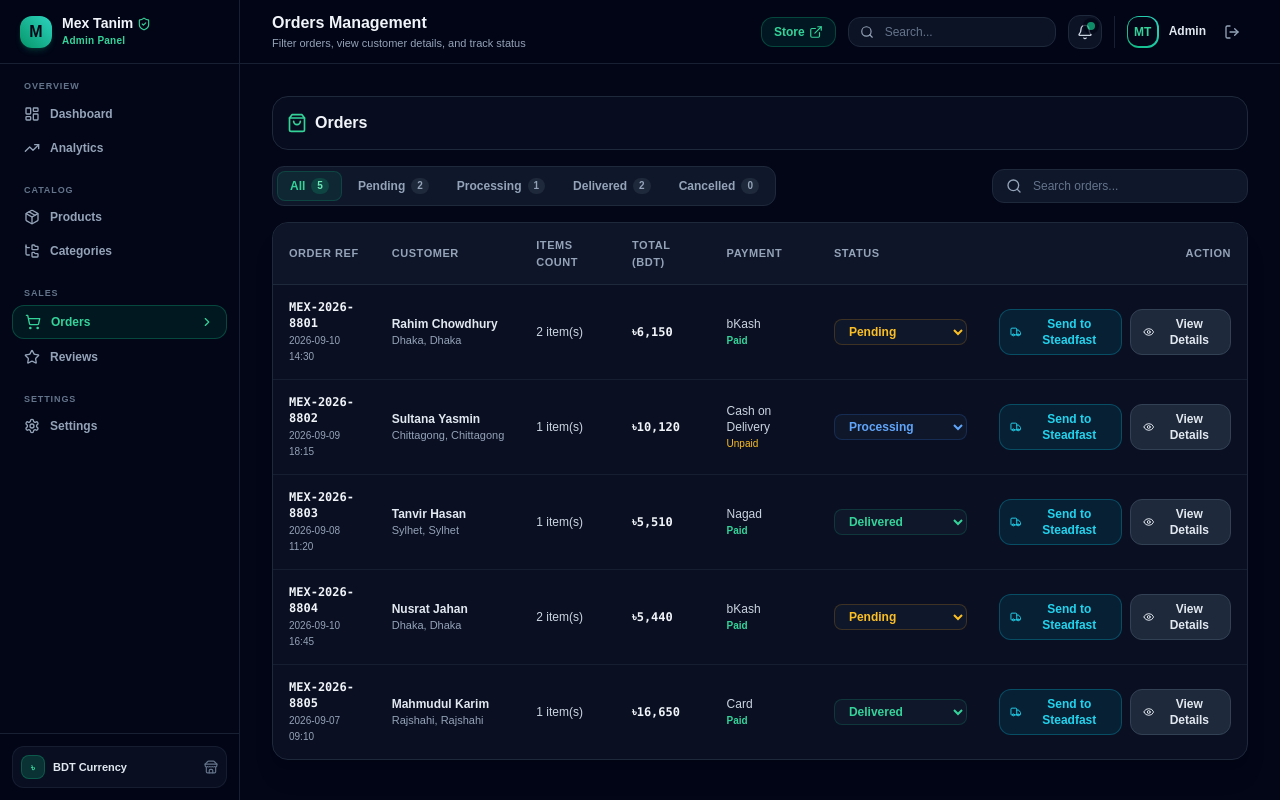
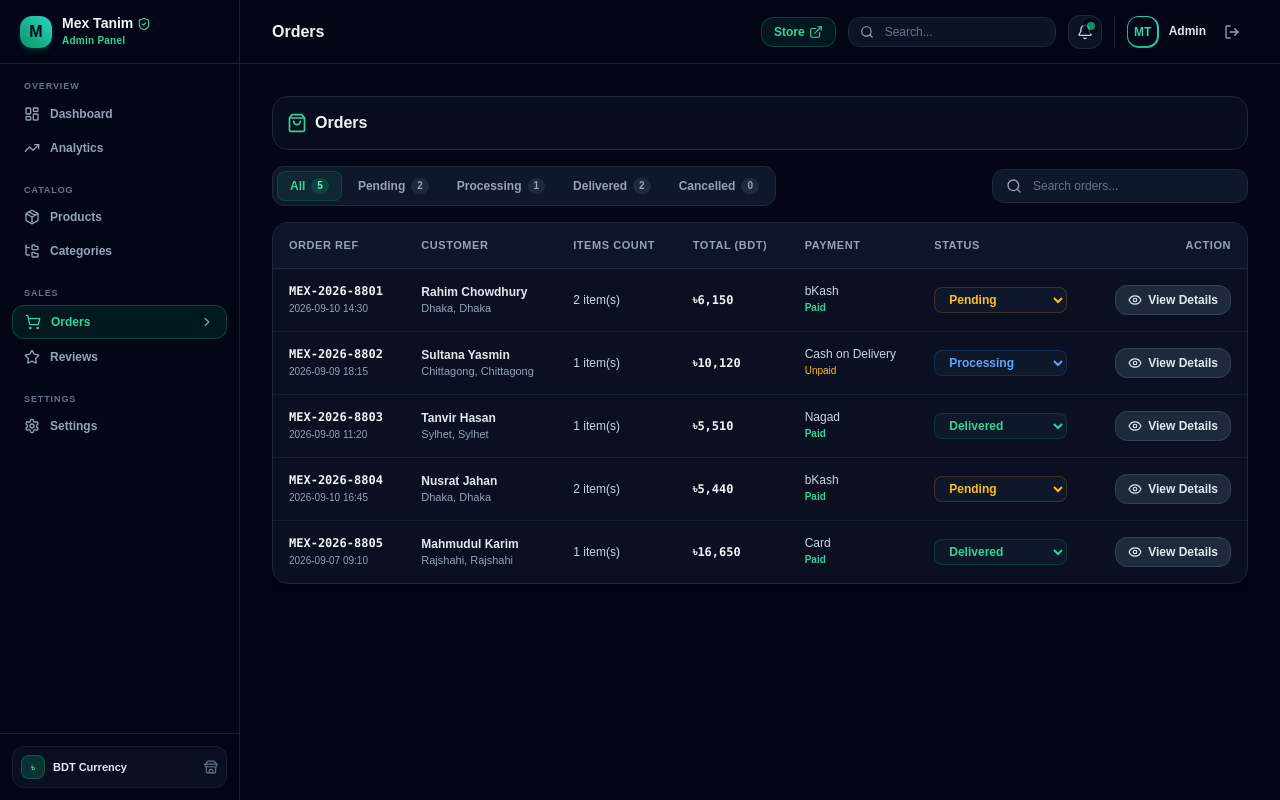
Before and after one commit to mcxtanim/Mex_Tanim, a Next.js app in the folder admin_website/: page /orders in a window 1280 px wide. Built offline with nearby package versions, Linux system fonts and the light colour scheme.

Commit message:
Commit #70: Remove Key Performance text and Steadfast Courier API status and Send to Steadfast buttons

```diff
--- a/admin_website/src/app/analytics/page.tsx
+++ b/admin_website/src/app/analytics/page.tsx
@@ -4,10 +4,7 @@ import { AnalyticsView } from "@/features/analytics/AnalyticsView";
 export default function AnalyticsPage() {
   return (
     <>
-      <AdminHeader
-        title="Financial & Revenue Analytics"
-        subtitle="Track total revenue, operational costs, and automated net profit with custom date range graphs"
-      />
+      <AdminHeader title="Analytics" />
       <main className="p-8">
         <AnalyticsView />
       </main>
--- a/admin_website/src/app/categories/page.tsx
+++ b/admin_website/src/app/categories/page.tsx
@@ -4,7 +4,7 @@ import { CategoriesView } from "@/features/categories/CategoriesView";
 export default function CategoriesPage() {
   return (
     <>
-      <AdminHeader title="Categories Management" subtitle="Manage store product categories & taxonomy" />
+      <AdminHeader title="Categories" />
       <main className="p-8">
         <CategoriesView />
       </main>
--- a/admin_website/src/app/orders/page.tsx
+++ b/admin_website/src/app/orders/page.tsx
@@ -4,7 +4,7 @@ import { OrdersView } from "@/features/orders/OrdersView";
 export default function OrdersPage() {
   return (
     <>
-      <AdminHeader title="Orders Management" subtitle="Filter orders, view customer details, and track status" />
+      <AdminHeader title="Orders" />
       <main className="p-8">
         <OrdersView />
       </main>
--- a/admin_website/src/app/page.tsx
+++ b/admin_website/src/app/page.tsx
@@ -4,7 +4,7 @@ import { DashboardView } from "@/features/dashboard/DashboardView";
 export default function DashboardPage() {
   return (
     <>
-      <AdminHeader title="Dashboard Overview" subtitle="Mex Tanim Store Key Performance & Sales Metrics" />
+      <AdminHeader title="Dashboard Overview" />
       <main className="p-8">
         <DashboardView />
       </main>
--- a/admin_website/src/app/products/page.tsx
+++ b/admin_website/src/app/products/page.tsx
@@ -4,7 +4,7 @@ import { ProductsView } from "@/features/products/ProductsView";
 export default function ProductsPage() {
   return (
     <>
-      <AdminHeader title="Products Management" subtitle="Catalog, Pricing in BDT, Discounts & Stock Control" />
+      <AdminHeader title="Products" />
       <main className="p-8">
         <ProductsView />
       </main>
--- a/admin_website/src/features/orders/OrderDetailModal.tsx
+++ b/admin_website/src/features/orders/OrderDetailModal.tsx
@@ -166,27 +166,7 @@ export function OrderDetailModal({
                 <option value="Delivered">Delivered</option>
                 <option value="Cancelled">Cancelled</option>
               </select>
-            </div>
-
-            <div className="pt-2 border-t border-slate-700/50 flex items-center justify-between flex-wrap gap-2">
-              <div className="flex items-center space-x-1.5 text-xs text-slate-300 font-medium">
-                <Truck className="w-4 h-4 text-cyan-400" />
-                <span>Steadfast Courier API:</span>
-                <span className="text-[10px] text-amber-400 bg-amber-500/10 px-2 py-0.5 rounded-md border border-amber-500/20 font-mono">
-                  Ready (Pending API Key in Settings)
-                </span>
-              </div>
-
-              <button
-                type="button"
-                onClick={() => alert("Steadfast Courier API is ready! Once you enter your API Key & Secret Key in Settings, orders will automatically dispatch via Steadfast Courier.")}
-                className="px-3 py-1.5 bg-cyan-500/10 hover:bg-cyan-500/20 text-cyan-400 border border-cyan-500/30 rounded-xl text-xs font-bold transition flex items-center space-x-1.5 cursor-pointer"
-              >
-                <Truck className="w-3.5 h-3.5" />
-                <span>Send to Steadfast Courier</span>
-              </button>
-            </div>
-          </div>
+            </div>          </div>
         </div>
       </div>
     </div>
--- a/admin_website/src/features/orders/OrdersTable.tsx
+++ b/admin_website/src/features/orders/OrdersTable.tsx
@@ -114,19 +114,6 @@ export function OrdersTable({ orders, onViewDetails, onStatusChange }: OrdersTab
               <td className="py-3.5 px-4 text-right">
                 <div className="flex items-center justify-end space-x-2">
                   <button
-                    type="button"
-                    onClick={(e) => {
-                      e.stopPropagation();
-                      alert("Steadfast Courier API is ready! Once you enter your API Key & Secret Key in Settings, orders will automatically dispatch via Steadfast Courier.");
-                    }}
-                    className="inline-flex items-center gap-1.5 px-2.5 py-1.5 rounded-xl text-xs font-semibold bg-cyan-500/10 hover:bg-cyan-500/20 text-cyan-400 border border-cyan-500/30 transition-all cursor-pointer"
-                    title="Dispatch order via Steadfast Courier"
-                  >
-                    <Truck className="w-3.5 h-3.5" />
-                    <span>Send to Steadfast</span>
-                  </button>
-
-                  <button
                     onClick={() => onViewDetails(order)}
                     className="inline-flex items-center gap-1.5 px-3 py-1.5 rounded-xl text-xs font-semibold bg-slate-800 hover:bg-slate-700 text-slate-200 border border-slate-700 transition-all hover:text-emerald-400 cursor-pointer"
                   >
```
